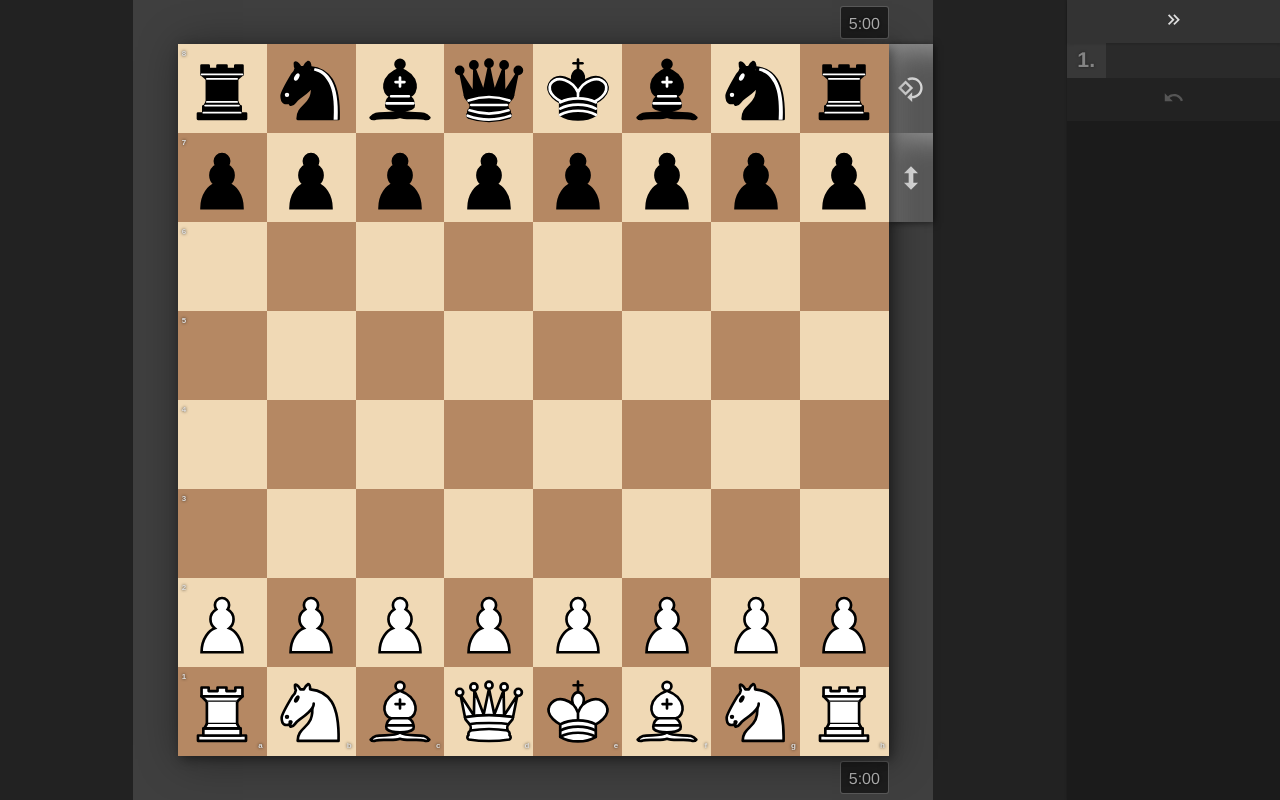
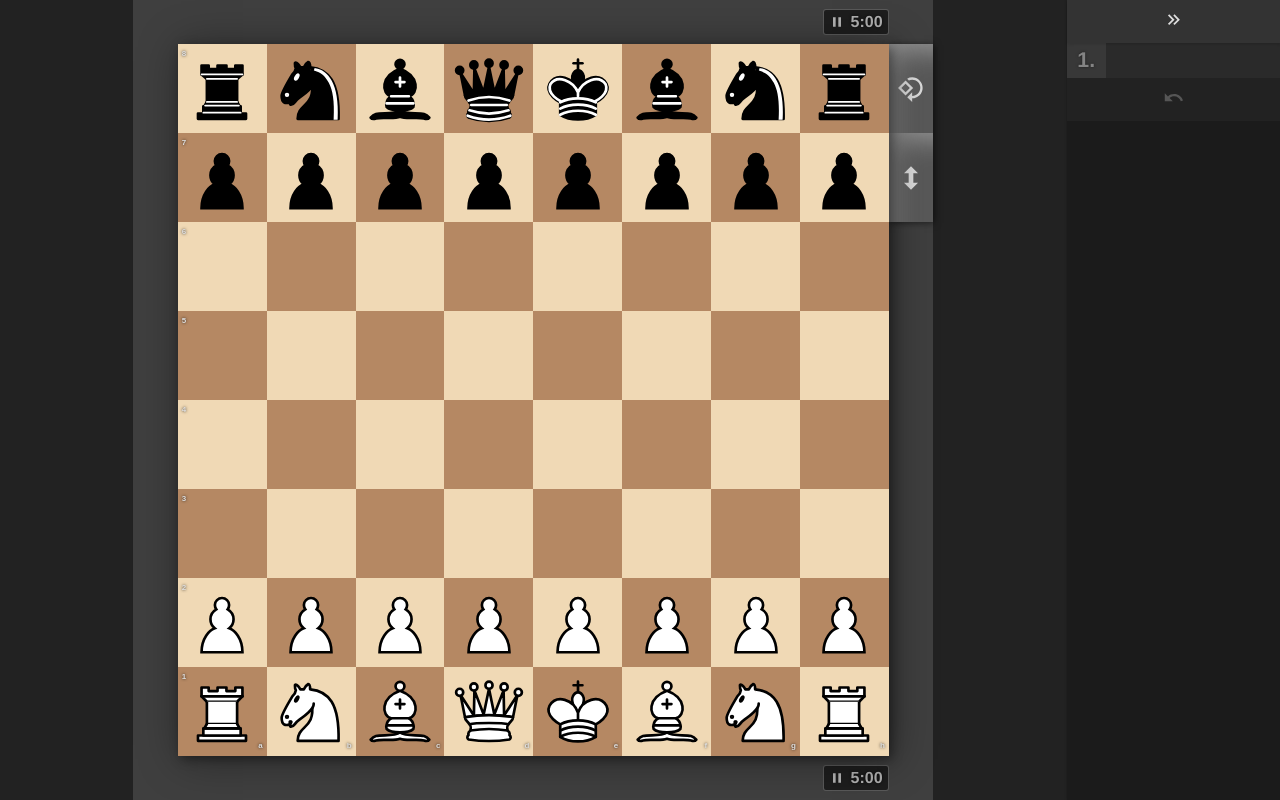
Before and after one commit to philer/phichess, a Svelte app: page / in a window 1280 px wide. Built offline with nearby package versions, Linux system fonts and the light colour scheme.

Commit message:
add clock icons

```diff
--- a/src/Clock.svelte
+++ b/src/Clock.svelte
@@ -1,8 +1,24 @@
 <script context="module" lang="ts">
+  import {
+    mdiClockTimeEightOutline,
+    mdiClockTimeElevenOutline,
+    mdiClockTimeFiveOutline,
+    mdiClockTimeFourOutline,
+    mdiClockTimeNineOutline,
+    mdiClockTimeOneOutline,
+    mdiClockTimeSevenOutline,
+    mdiClockTimeSixOutline,
+    mdiClockTimeTenOutline,
+    mdiClockTimeThreeOutline,
+    mdiClockTimeTwelveOutline,
+    mdiClockTimeTwoOutline,
+    mdiPause,
+  } from "@mdi/js"
   import { getContext, setContext } from "svelte"
   import { type Readable, readonly, writable } from "svelte/store"
 
   import type { Color } from "./chess"
+  import Icon from "./Icon.svelte"
 
   export type ClockState = Readonly<{
     running: boolean
@@ -75,6 +91,20 @@
   }
 
   const doubleDigit = (x: number) => Math.floor(x).toString().padStart(2, "0")
+  const clockIcons = [
+    mdiClockTimeOneOutline,
+    mdiClockTimeTwoOutline,
+    mdiClockTimeThreeOutline,
+    mdiClockTimeFourOutline,
+    mdiClockTimeFiveOutline,
+    mdiClockTimeSixOutline,
+    mdiClockTimeSevenOutline,
+    mdiClockTimeEightOutline,
+    mdiClockTimeNineOutline,
+    mdiClockTimeTenOutline,
+    mdiClockTimeElevenOutline,
+    mdiClockTimeTwelveOutline,
+  ].reverse()
 </script>
 
 <script lang="ts">
@@ -82,24 +112,34 @@
   export let forColor: Color
   const clock = getContext<Readable<ClockState>>("clock")
   $: seconds = $clock.remaining[forColor]
+  $: running = $clock.running && $clock.toMove === forColor
 </script>
 
-<div class="clock" class:running={$clock.running && $clock.toMove === forColor}>
+<div class="clock" class:running>
+  {#if running}
+    <Icon path={clockIcons[Math.floor(seconds % 12)]} />
+  {:else}
+    <Icon path={mdiPause} />
+  {/if}
+  <span>
   {#if seconds < 10}
     {seconds.toLocaleString(undefined, { minimumFractionDigits: 1, maximumFractionDigits: 1 })}
   {:else if seconds < 3600}
     {Math.floor(seconds / 60)}:{doubleDigit(seconds % 60)}
   {:else}
     {Math.floor(seconds / 3600)}:${doubleDigit(seconds % 3600 / 60)}:{doubleDigit(seconds % 60)}
-  {/if}
+  {/if}</span>
 </div>
 
 <style lang="scss">
   .clock {
     display: flex;
-    align-items: middle;
-    line-height: 1.6em;
-    padding: .25em .5em .1em;
+    align-items: center;
+    justify-content: center;
+    gap: .33em;
+    padding: .2em .33em;
+
+    font-weight: bold;
     background: #0008;
     border: 1px solid #fff4;
     border-radius: 3px;
```
